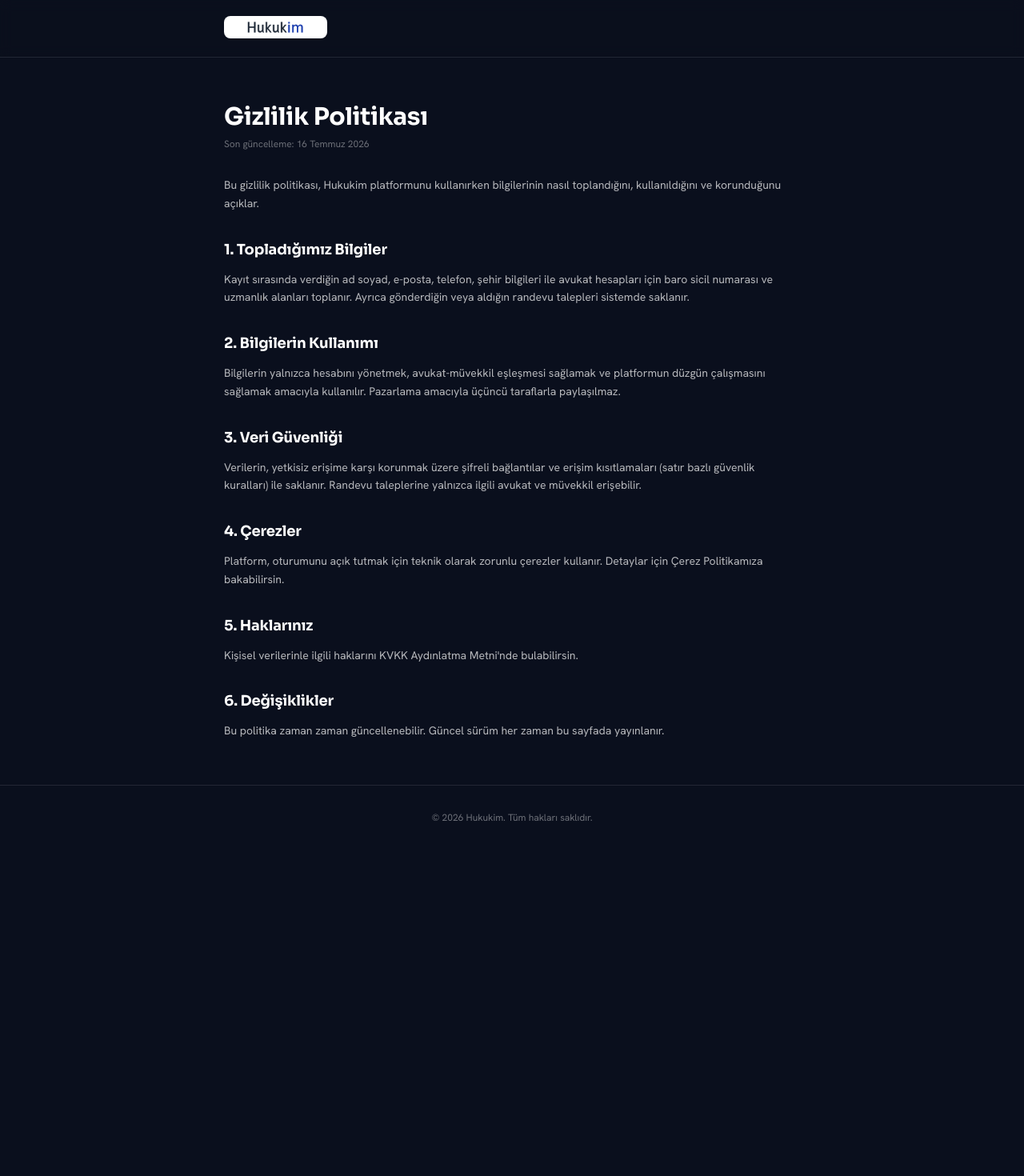
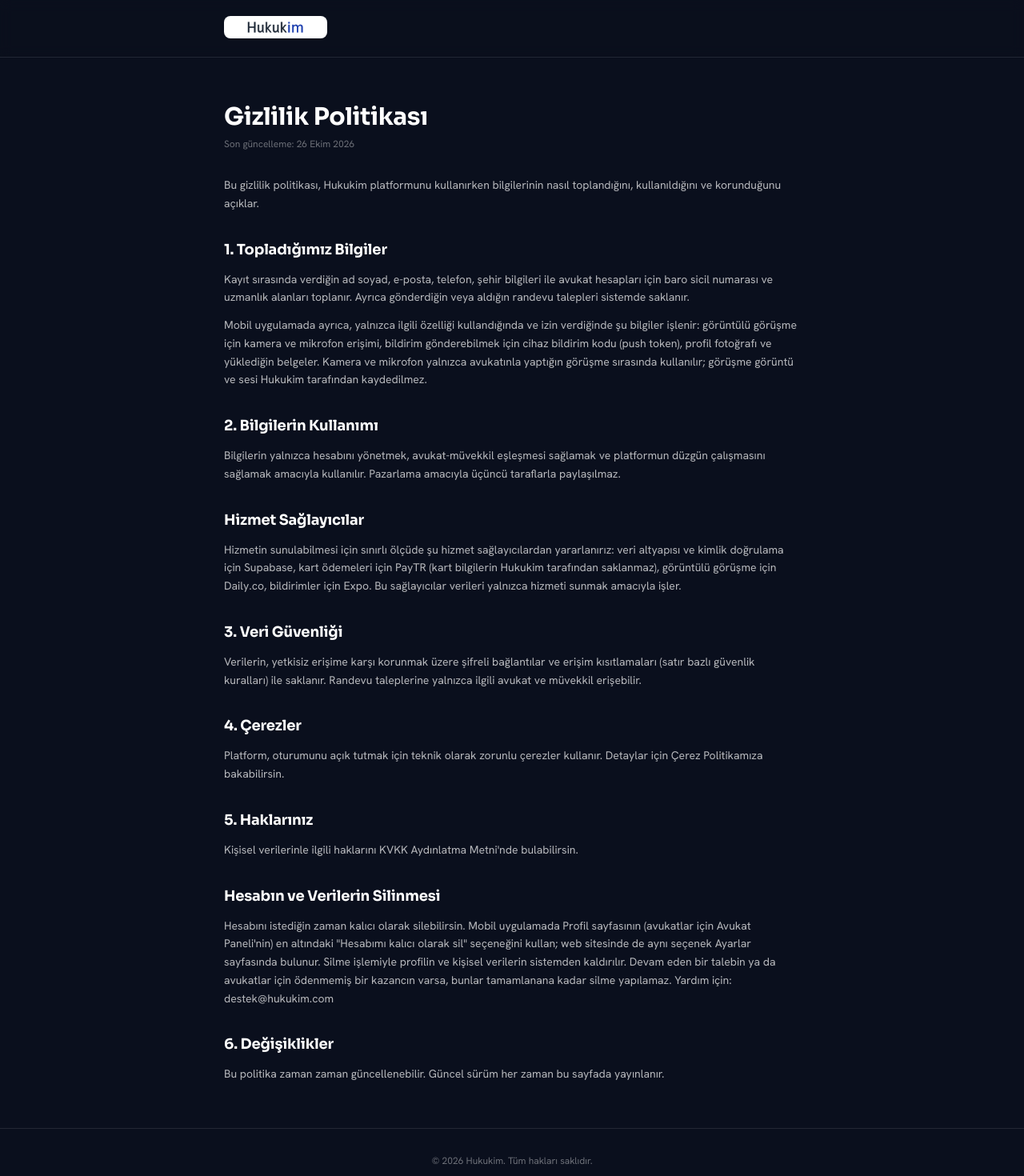
Before and after one commit to kata1356/hukukim, a Next.js app: page /gizlilik-politikasi in a window 1280 px wide. Shown: the top 1470 px of the page at 80% size. Before the commit the page ends 1062 px from the top, so only its background shows below. Built offline with nearby package versions, Linux system fonts and the light colour scheme.

Commit message:
Update page.js

```diff
--- a/src/app/gizlilik-politikasi/page.js
+++ b/src/app/gizlilik-politikasi/page.js
@@ -2,7 +2,7 @@ import YasalSayfaShell from "@/components/YasalSayfaShell";
 
 export default function GizlilikPolitikasi() {
   return (
-    <YasalSayfaShell baslik="Gizlilik Politikası" guncellemeTarihi="16 Temmuz 2026">
+    <YasalSayfaShell baslik="Gizlilik Politikası" guncellemeTarihi="26 Ekim 2026">
       <p>
         Bu gizlilik politikası, Hukukim platformunu kullanırken bilgilerinin
         nasıl toplandığını, kullanıldığını ve korunduğunu açıklar.
@@ -16,11 +16,29 @@ export default function GizlilikPolitikasi() {
         saklanır.
       </p>
 
+      <p>
+        Mobil uygulamada ayrıca, yalnızca ilgili özelliği kullandığında ve izin
+        verdiğinde şu bilgiler işlenir: görüntülü görüşme için kamera ve
+        mikrofon erişimi, bildirim gönderebilmek için cihaz bildirim kodu
+        (push token), profil fotoğrafı ve yüklediğin belgeler. Kamera ve
+        mikrofon yalnızca avukatınla yaptığın görüşme sırasında kullanılır;
+        görüşme görüntü ve sesi Hukukim tarafından kaydedilmez.
+      </p>
+
       <h2>2. Bilgilerin Kullanımı</h2>
       <p>
         Bilgilerin yalnızca hesabını yönetmek, avukat-müvekkil eşleşmesi
         sağlamak ve platformun düzgün çalışmasını sağlamak amacıyla
         kullanılır. Pazarlama amacıyla üçüncü taraflarla paylaşılmaz.
+      </p>
+
+      <h2>Hizmet Sağlayıcılar</h2>
+      <p>
+        Hizmetin sunulabilmesi için sınırlı ölçüde şu hizmet sağlayıcılardan
+        yararlanırız: veri altyapısı ve kimlik doğrulama için Supabase, kart
+        ödemeleri için PayTR (kart bilgilerin Hukukim tarafından saklanmaz),
+        görüntülü görüşme için Daily.co, bildirimler için Expo. Bu
+        sağlayıcılar verileri yalnızca hizmeti sunmak amacıyla işler.
       </p>
 
       <h2>3. Veri Güvenliği</h2>
@@ -43,6 +61,17 @@ export default function GizlilikPolitikasi() {
         bulabilirsin.
       </p>
 
+      <h2>Hesabın ve Verilerin Silinmesi</h2>
+      <p>
+        Hesabını istediğin zaman kalıcı olarak silebilirsin. Mobil uygulamada
+        Profil sayfasının (avukatlar için Avukat Paneli&apos;nin) en altındaki
+        &quot;Hesabımı kalıcı olarak sil&quot; seçeneğini kullan; web sitesinde
+        de aynı seçenek Ayarlar sayfasında bulunur. Silme işlemiyle profilin ve
+        kişisel verilerin sistemden kaldırılır. Devam eden bir talebin ya da
+        avukatlar için ödenmemiş bir kazancın varsa, bunlar tamamlanana kadar
+        silme yapılamaz. Yardım için: destek@hukukim.com
+      </p>
+
       <h2>6. Değişiklikler</h2>
       <p>
         Bu politika zaman zaman güncellenebilir. Güncel sürüm her zaman bu
```
